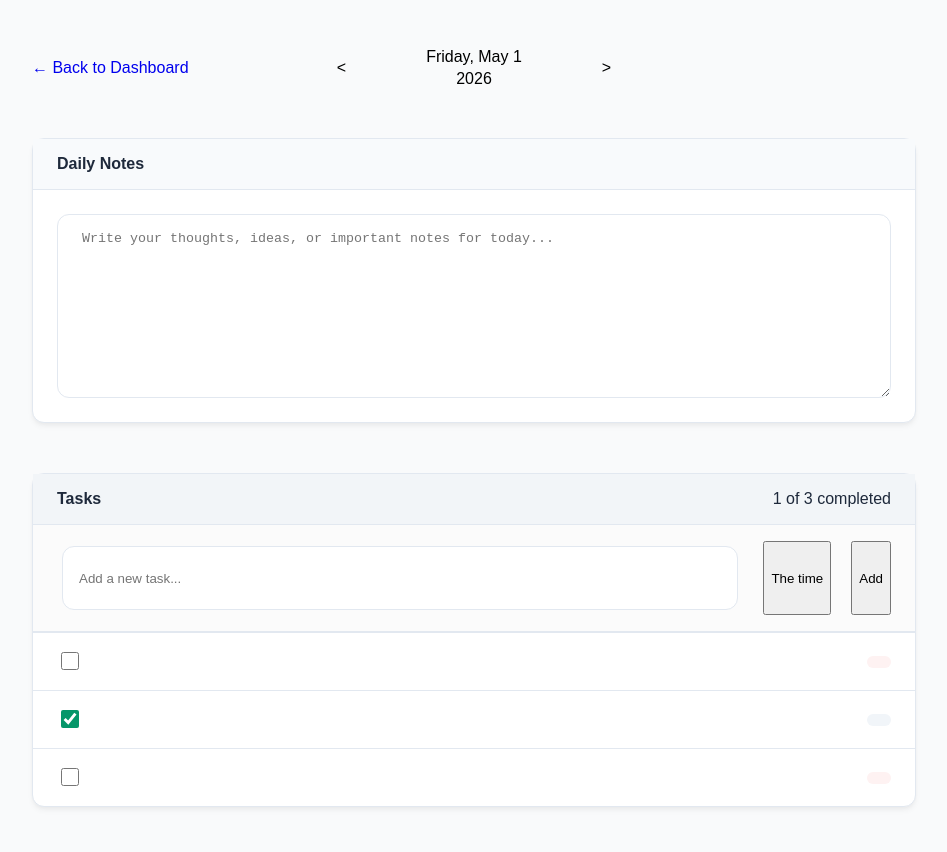
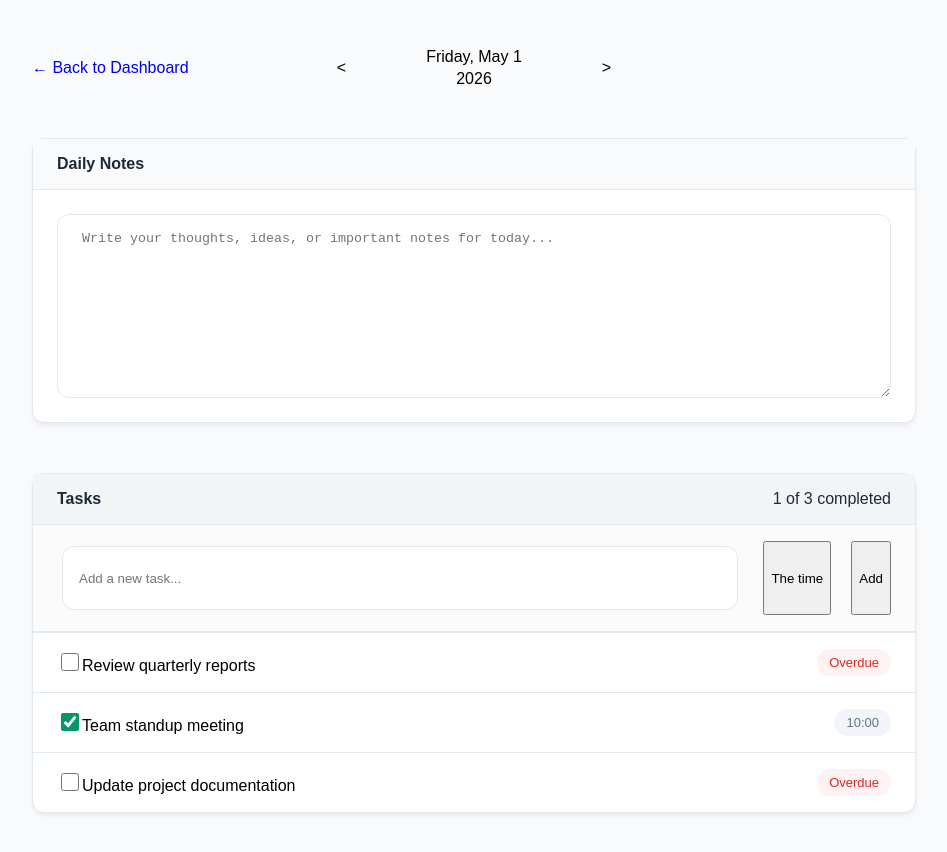
Before and after one commit to AfiaaSattar/FirstReactProject, a React (Vite) app: page /day/1/1 in a window 1280 px wide. Shown: the top 852 px of the page, without its empty margins (216-1163 px from the left). Built offline with nearby package versions, Linux system fonts and the light colour scheme; the HTML template or start-up script is replaced by a standard one.

Commit message:
19th May 10:19PM

```diff
--- a/src/pages/DayPlannerPage.jsx
+++ b/src/pages/DayPlannerPage.jsx
@@ -186,10 +186,12 @@ const toggleComplete = (id) => {
                 checked={task.completed}
                 onChange={() => toggleComplete(task.id)}
               />
+              {task.text}
             </leftItems>
 
             {/* Pinned to Right */}
             <StatusBadge $isOverdue={task.isOverdue && !task.completed}>
+              {task.completed ? "10:00" : task.time}
             </StatusBadge>
           </TasksList>
         ))}
```
